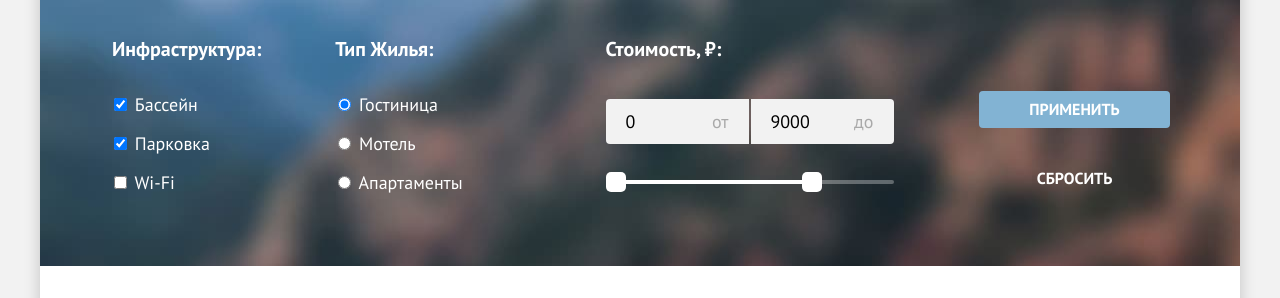
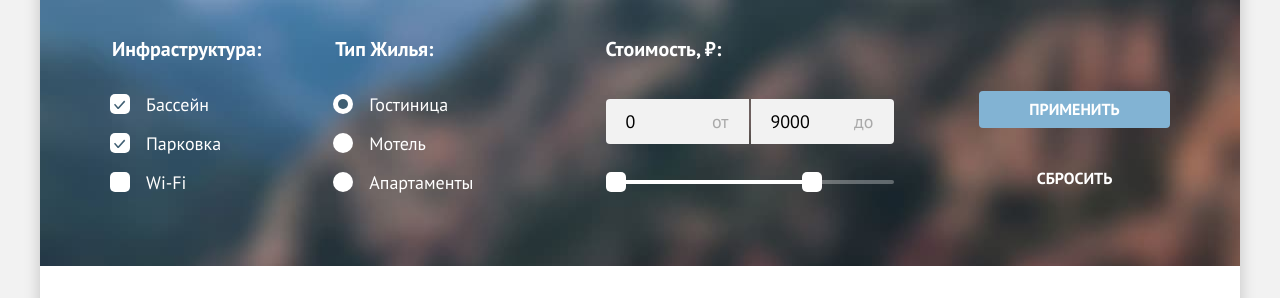
Before and after one commit to htmlacademy-htmlcss/2485227-sedona-39, a plain HTML site: page catalog.html in a window 1280 px wide. Shown: the part 209-507 px from the top of the page. Drawn offline with Linux system fonts and the light colour scheme.

Commit message:
Добавляет стилизацию фильтрам

```diff
--- a/catalog.html
+++ b/catalog.html
@@ -73,21 +73,24 @@
         <legend class="catalog-filter-title">Инфраструктура:</legend>
         <ul class="infrastructure-list list-reset">
           <li class="catalog-filter-item">
-            <label for="infrastructure1">
-              <input type="checkbox" id="infrastructure1" name="infrastructure1" value="Pool" checked>
-            Бассейн
+            <label class="checkbox" for="infrastructure1">
+              <input class="visually-hidden checkbox-input" type="checkbox" id="infrastructure1" name="infrastructure1" value="Pool" checked>
+              <span class="checkbox-mark"></span>
+              <span class="checkbox-label">Бассейн</span>
             </label>
           </li>
           <li class="catalog-filter-item">
-            <label for="infrastructure2">
-              <input type="checkbox" id="infrastructure2" name="infrastructure2" value="Parking" checked>
-              Парковка
+            <label class="checkbox" for="infrastructure2">
+              <input class="visually-hidden checkbox-input" type="checkbox" id="infrastructure2" name="infrastructure2" value="Parking" checked>
+              <span class="checkbox-mark"></span>
+              <span class="checkbox-label">Парковка</span>
             </label>
           </li>
           <li class="catalog-filter-item">
-            <label for="infrastructure3">
-              <input type="checkbox" id="infrastructure3" name="infrastructure3" value="Wi-Fi">
-              Wi-Fi
+            <label class="checkbox" for="infrastructure3">
+              <input class="visually-hidden checkbox-input" type="checkbox" id="infrastructure3" name="infrastructure3" value="Wi-Fi">
+              <span class="checkbox-mark"></span>
+              <span class="checkbox-label">Wi-Fi</span>
             </label>
           </li>
         </ul>
@@ -97,21 +100,24 @@
         <legend class="catalog-filter-title">Тип Жилья:</legend>
         <ul class="accommodation-list list-reset">
         <li class="catalog-filter-item">
-          <label for="accommodation1">
-            <input type="radio" id="accommodation1" name="accommodation" value="Hotel" checked>
-            Гостиница
+          <label class="radio" for="accommodation1">
+            <input class="visually-hidden radio-input" type="radio" id="accommodation1" name="accommodation" value="Hotel" checked>
+            <span class="radio-mark"></span>
+            <span class="radio-label">Гостиница</span>
           </label>
         </li>
         <li class="catalog-filter-item">
-          <label for="accommodation2">
-            <input type="radio" id="accommodation2" name="accommodation" value="Motel">
-            Мотель
+          <label class="radio" for="accommodation2">
+            <input class="visually-hidden radio-input" type="radio" id="accommodation2" name="accommodation" value="Motel">
+            <span class="radio-mark"></span>
+            <span class="radio-label">Мотель</span>
           </label>
         </li>
         <li class="catalog-filter-item">
-          <label for="accommodation3">
-            <input type="radio" id="accommodation3" name="accommodation" value="Apartment">
-            Апартаменты
+          <label class="radio" for="accommodation3">
+            <input class="visually-hidden radio-input" type="radio" id="accommodation3" name="accommodation" value="Apartment">
+            <span class="radio-mark"></span>
+            <span class="radio-label">Апартаменты</span>
           </label>
         </li>
         </ul>
@@ -215,7 +221,7 @@
           <p class="product-type">Гостиница</p>
           <p class="product-price">От 5000 ₽</p>
           <a class="product-info button-brown link-reset" href="#">Подробнее</a>
-          <button type="button" class="add-to-favourites add-to-favourites-added button-reset link-reset" href="#">В избранное</button>
+          <button type="button" class="add-to-favourites add-to-favourites-added button-reset link-reset" href="#">В избранном</button>
           <p class="stars four-stars"><span class="visually-hidden">Отель 4 звезды</span></p>
           <p class="product-rating">Рейтинг: 9,2</p>
         </div>
--- a/styles/style.css
+++ b/styles/style.css
@@ -963,7 +963,7 @@ transform: translate(50%, -50%);
 }
 
 .button-transparent:focus {
-  border: solid 3px #83B3D3;
+  outline: solid 3px #83B3D3;
 }
 
 .button-transparent:active {
@@ -1007,6 +1007,102 @@ transform: translate(50%, -50%);
   flex-direction: column;
   gap: 16px;
 }
+
+
+
+.checkbox {
+  position: relative;
+  display: block;
+  padding-left: 36px;
+  cursor: pointer;
+  display: flex;
+  align-items: center;
+}
+
+.checkbox-mark {
+  position: absolute;
+  width: 20px;
+  height: 20px;
+  background-color: #ffffff;
+  border: none;
+  border-radius: 5px;
+  cursor: pointer;
+  left: 0;
+  top: 1px;
+}
+
+.checkbox-input:checked + .checkbox-mark::after {
+  content:"";
+  position: absolute;
+  background-image: url("../images/icons/tick.svg");
+  width: 12px;
+  height: 9px;
+  left: 4px;
+  top: 6px;
+  background-repeat: no-repeat;
+  background-size: cover;
+}
+
+.checkbox:hover {
+  opacity: 0.6;
+}
+
+.checkbox:focus {
+  opacity: 0.6;
+}
+
+.checkbox:active {
+  opacity: 0.3;
+}
+
+
+/* Вторая форма */
+
+.radio {
+  position: relative;
+  display: block;
+  padding-left: 36px;
+  cursor: pointer;
+  display: flex;
+  align-items: center;
+}
+
+.radio-mark {
+  position: absolute;
+  width: 20px;
+  height: 20px;
+  background-color: #ffffff;
+  border: none;
+  border-radius: 50%;
+  cursor: pointer;
+  left: 0;
+  top: 1px;
+}
+
+.radio-input:checked + .radio-mark::after {
+  content:"";
+  position: absolute;
+  width: 10px;
+  height: 10px;
+  left: 5px;
+  top: 5px;
+  background-color: #3f5e72;
+  border-radius: 50%;
+}
+
+
+.radio:hover {
+  opacity: 0.6;
+}
+
+.radio:focus {
+  opacity: 0.6;
+}
+
+.radio:active {
+  opacity: 0.3;
+}
+
 
 .catalog-title {
   font-size: 30px;
```
Also changed, not shown: images/icons/tick.svg (added).
